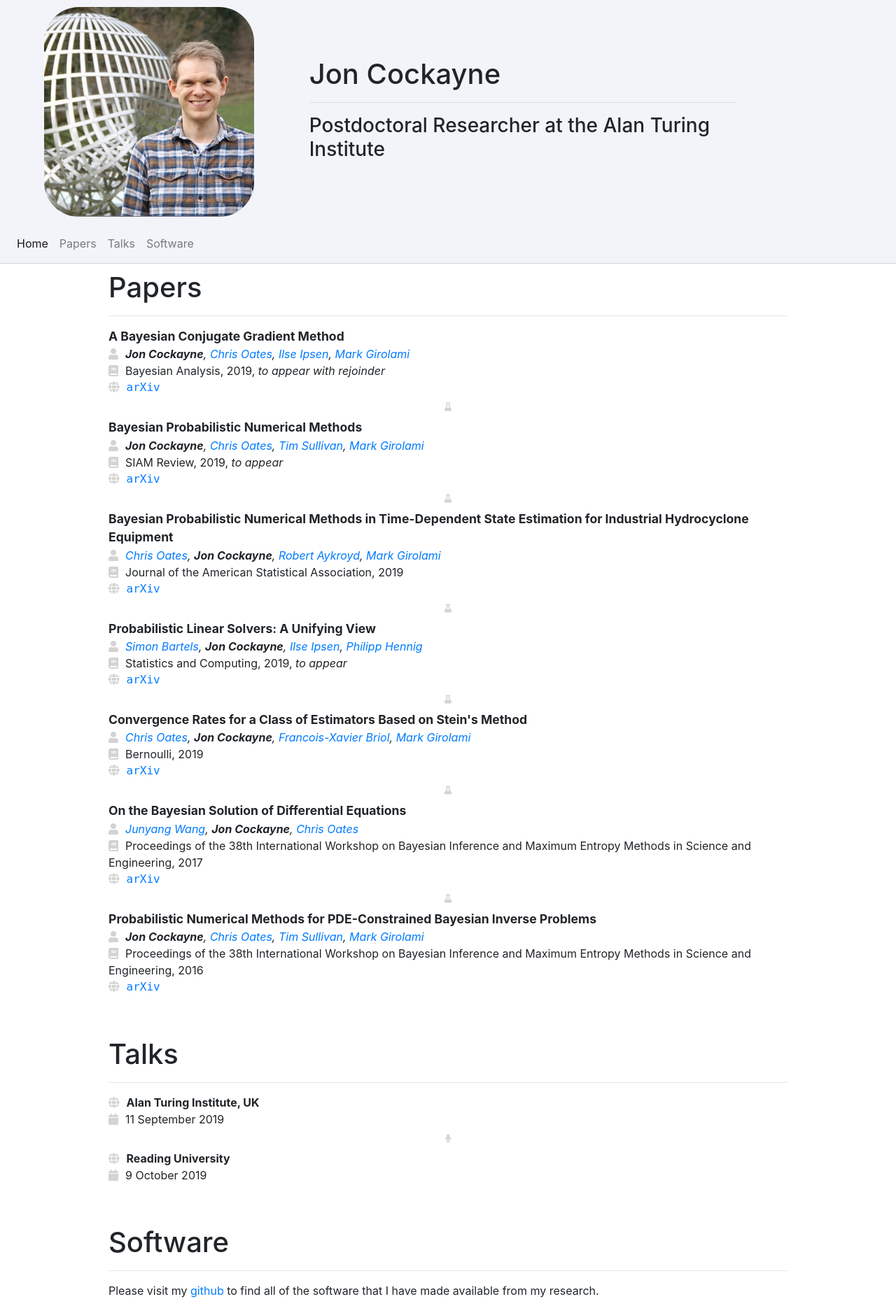
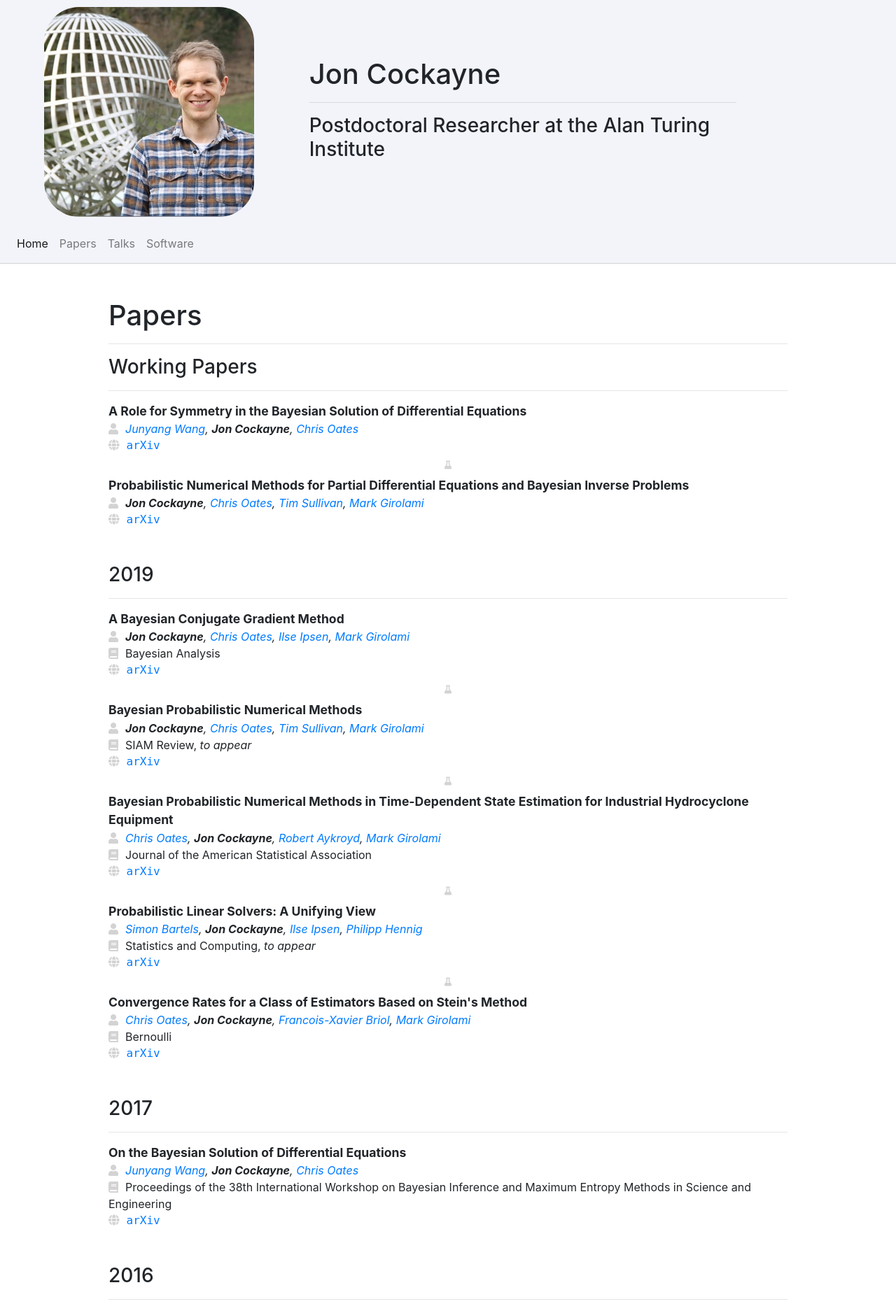
Before and after one commit to jcockayne/jcockayne.github.io, a Flask app: page / in a window 1280 px wide. Shown: the top 1877 px of the page at 70% size. Run offline with Flask 2, Linux system fonts and the light colour scheme; some libraries are stand-ins or nearby versions.

Commit message:
Updated papers to give the ability to include working papers

```diff
--- a/app/main.py
+++ b/app/main.py
@@ -1,6 +1,7 @@
 #!/usr/bin/env python3
 from flask import Flask, render_template
 from models.paper import *
+import model_transformations
 app = Flask("personal_website")
 
 authors = {
@@ -16,13 +17,24 @@ authors = {
 	"junyang": Author("Junyang", "Wang", "https://www.turing.ac.uk/node/1982")
 }
 papers = [
+	Paper(
+		"A Role for Symmetry in the Bayesian Solution of Differential Equations",
+		[authors["junyang"], authors["jon"], authors["chris"]],
+		2019,
+		"1906.10564"
+	),
+	Paper(
+		"Probabilistic Numerical Methods for Partial Differential Equations and Bayesian Inverse Problems",
+		[authors["jon"], authors["chris"], authors["tim"], authors["mark"]],
+		2017,
+		"1605.07811"
+	),
 	PublishedPaper(
 		"A Bayesian Conjugate Gradient Method",
 		[authors["jon"], authors["chris"], authors["ilse"], authors["mark"]],
 		2019,
 		"1801.05242",
 		"Bayesian Analysis",
-		note="to appear with rejoinder",
 	),
 	PublishedPaper(
 		"Bayesian Probabilistic Numerical Methods",
@@ -78,7 +90,8 @@ talks = [
 
 @app.route("/")
 def main():
-	return render_template("index.html", papers=papers, talks=talks)
+	grouped_papers = model_transformations.group_papers(papers)
+	return render_template("index.html", grouped_papers=grouped_papers, talks=talks)
 
 
 if __name__ == '__main__':
--- /dev/null
+++ b/app/model_transformations/__init__.py
@@ -0,0 +1 @@
+from .paper_grouping import group_papers
--- /dev/null
+++ b/app/model_transformations/paper_grouping.py
@@ -0,0 +1,9 @@
+def group_papers(papers):
+	years = []
+	_ = [years.append(p.year) for p in papers if p.year not in years]
+	years.sort(reverse=True)
+
+	working = [('Working Papers', [p for p in papers if not p.is_published])]
+	by_year = [(y, [p for p in papers if p.is_published and p.year == y]) for y in years]
+
+	return working + by_year
--- a/app/templates/index.html
+++ b/app/templates/index.html
@@ -55,12 +55,20 @@
 	</nav>
 	<div class="container-fluid main-container" style="max-width: 1000px;">
 		<a id="papers"></a>
-		<div style="height: 10px"></div>
+		<div style="height: 50px"></div>
 		<div class="row">
 			<div class="col-md-12">
 				<h1>
 					Papers
 				</h1>
+				<hr />
+			</div>
+		</div>
+		{% for group, papers in grouped_papers %}
+			{% if papers|length %}
+				<div class="row">
+					<div class="col-md-12">
+						<h3>{{group}}</h3>
 						<hr />
 					</div>
 				</div>
@@ -75,9 +83,11 @@
 											{% if author.is_me %} style="font-weight: bold" {% endif %}
 											>{{ author.name }}</a>{% if not loop.last %},{% endif %}
 										{% endfor %}
+								</em>
+								{% if paper.journal is defined %}
 								<br/>
-						</em>
-						<i class="fa fa-book left-icon" ></i>{{paper.journal}}, {{paper.year}}{% if paper.note is not none %}, <em>{{ paper.note }}</em> {% endif %}
+								<i class="fa fa-book left-icon" ></i>{{paper.journal}}{% if paper.note is not none %}, <em>{{ paper.note }}</em> {% endif %}
+								{% endif %}
 								<br />
 								<a href="https://arxiv.org/abs/{{paper.arxiv_id}}"><i class="fa fa-globe left-icon"></i><tt>arXiv</tt></a>
 							</div>
@@ -90,6 +100,8 @@
 					{% endif %}
 				{% endfor %}
 				<div class="bottom-sep"></div>
+			{% endif %}
+		{% endfor %}
 		<a id="talks"></a>
 		<div style="height: 10px"></div>
 		<div class="row">
```
Lines whose indentation alone changed are shown as unchanged.
